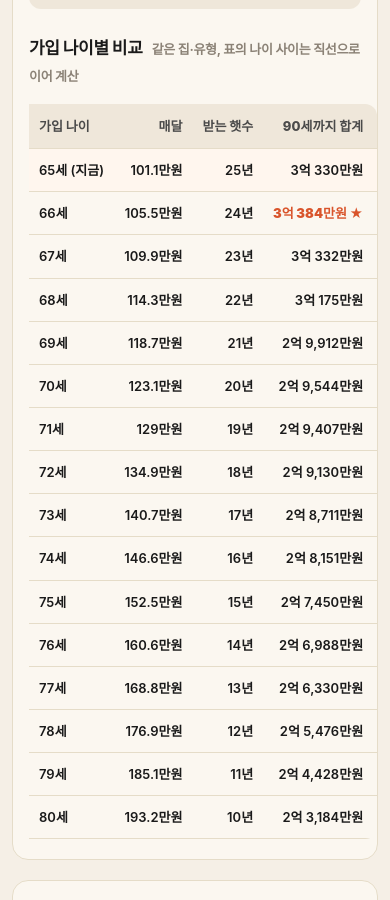
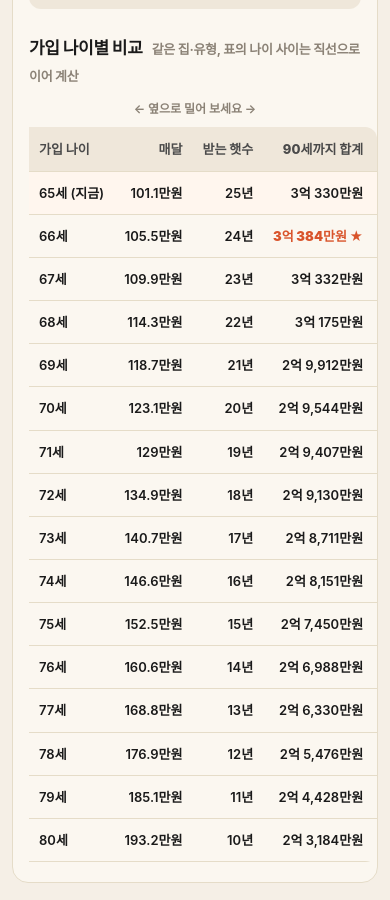
Before and after one commit to ttokjaeTV/house-pension, a plain HTML site: page index.html in a window 390 px wide. Shown: the part 2244-3144 px from the top of the page. Drawn offline with nearby package versions, Linux system fonts and the light colour scheme; a web font is replaced by a local one.

Commit message:
모바일 표 가로 스크롤 안내 + favicon 링크
Co-Authored-By: Claude Sonnet 5.5 <noreply@anthropic.com>

```diff
--- a/index.html
+++ b/index.html
@@ -3,6 +3,7 @@
 <head>
 <meta charset="UTF-8">
 <meta name="viewport" content="width=device-width, initial-scale=1.0">
+<link rel="icon" href="/favicon.ico">
 <title>주택연금 계산기 · 똑재TV</title>
 <meta name="description" content="내 집에 살면서 매달 받는 주택연금 월지급금을 한국주택금융공사 월지급금 예시표(2026년 3월 기준, 종신지급방식 정액형)로 계산합니다. 나이·집값·주택 유형별 월 수령액과, 몇 살에 가입하면 오래 받는 동안 가장 많이 받는지 비교해 드립니다.">
 <link rel="stylesheet" href="https://cdn.jsdelivr.net/gh/orioncactus/pretendard@v1.3.9/dist/web/static/pretendard.css">
@@ -104,6 +105,8 @@
   .real-seg { width: auto; }
   .real-seg button { padding: 7px 12px; font-size: 13px; white-space: nowrap; }
 
+  .scroll-hint { display: none; margin: 12px 0 -8px; text-align: center; font-size: 12px; font-weight: 700; color: var(--ink-mute); }
+  @media (max-width: 483px) { .scroll-hint.sh-483 { display: block; } }
   .table-wrap { overflow-x: auto; margin-top: 16px; border-radius: 12px; -webkit-overflow-scrolling: touch; }
   .data-table { width: 100%; border-collapse: collapse; font-size: 14px; }
   .data-table th { background: var(--bg-alt); padding: 12px 10px; text-align: right; font-weight: 800; color: var(--ink-soft); font-size: 13px; border-bottom: 1.5px solid var(--border); white-space: nowrap; }
@@ -318,6 +321,7 @@
     <div class="alerts" id="alerts"></div>
 
     <div class="sub-title">가입 나이별 비교 <small>같은 집·유형, 표의 나이 사이는 직선으로 이어 계산</small></div>
+    <p class="scroll-hint sh-483" aria-hidden="true">← 옆으로 밀어 보세요 →</p>
     <div class="table-wrap"><table class="data-table cmp-table" id="cmp-table"><thead><tr><th>가입 나이</th><th>매달</th><th>받는 햇수</th><th id="th-total">90세까지 합계</th><th>지금 가입 대비</th></tr></thead><tbody></tbody></table></div>
   </div>
 
--- a/src/base.css
+++ b/src/base.css
@@ -94,6 +94,8 @@
   .real-seg { width: auto; }
   .real-seg button { padding: 7px 12px; font-size: 13px; white-space: nowrap; }
 
+  .scroll-hint { display: none; margin: 12px 0 -8px; text-align: center; font-size: 12px; font-weight: 700; color: var(--ink-mute); }
+  @media (max-width: 483px) { .scroll-hint.sh-483 { display: block; } }
   .table-wrap { overflow-x: auto; margin-top: 16px; border-radius: 12px; -webkit-overflow-scrolling: touch; }
   .data-table { width: 100%; border-collapse: collapse; font-size: 14px; }
   .data-table th { background: var(--bg-alt); padding: 12px 10px; text-align: right; font-weight: 800; color: var(--ink-soft); font-size: 13px; border-bottom: 1.5px solid var(--border); white-space: nowrap; }
```
Also changed, not shown: src/template.html (+2 -0 lines).
